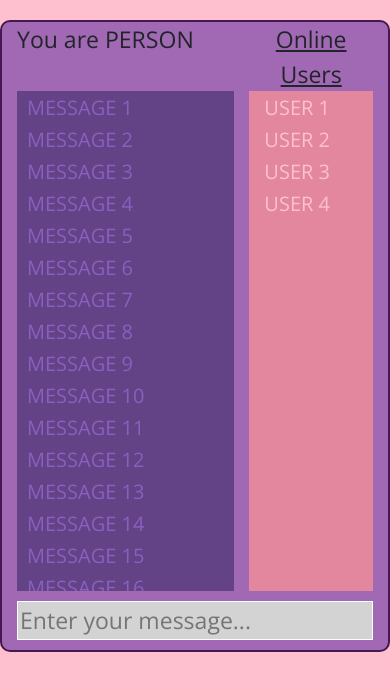
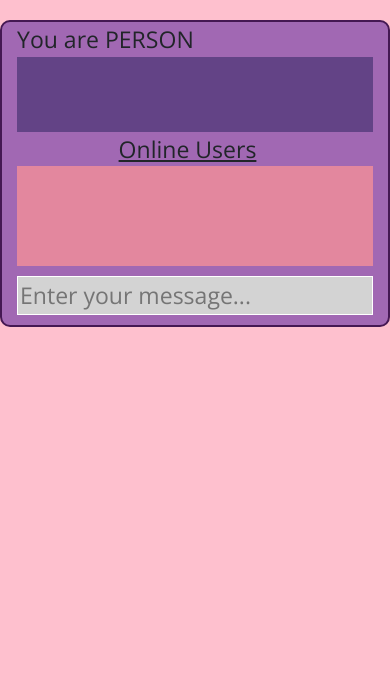
Before and after one commit to Inderpreet-D/NodeJS-Chat, a website: page chat/chat.html in a window 390 px wide. Drawn offline with nearby package versions, Linux system fonts and the light colour scheme; no server answers.

Commit message:
Fixed mobile layout

```diff
--- a/chat/chat.css
+++ b/chat/chat.css
@@ -20,7 +20,6 @@ Tutorial Section: 04
 }
 
 * {
-    /* border: 1px solid green; */
     font-family: 'Open Sans', sans-serif;
     font-size: 1.2rem;
 }
@@ -50,16 +49,27 @@ body {
     background-color: var(--secondary-dark);
     color: var(--secondary-color);
     padding-left: 10px;
+    margin-right: -15px;
+    max-height: 500px;
+}
+
+@media screen and (max-width: 768px) {
+    #users {
+        height: 100px;
+    }
 }
 
 #users {
     color: var(--bg-color);
     background-color: var(--accent-color);
+    margin-left: 15px;
+    max-height: 500px;
 }
+
 
 /* Bottom alignment from https://stackoverflow.com/questions/2015032/align-divs-to-bottom-or-baseline */
 #messages, #users {
-    height: 500px;
+    min-height: 75px;
     display: flex;
     flex-direction: column;
     overflow-y: auto;
@@ -71,7 +81,6 @@ body {
 }
 
 .message-current-user, .message-current-user > * {
-    font-style: italic;
     font-weight: bold;
     background-color: var(--main-color-dark);
 }
@@ -88,15 +97,14 @@ body {
 
 .username {
     color: white;
-    padding-right: 10px;
 }
 
 .message-data {
     color: whitesmoke;
 }
 
+/* Math in CSS https://css-tricks.com/a-couple-of-use-cases-for-calc/ */
 #input {
-    /* Math in CSS https://css-tricks.com/a-couple-of-use-cases-for-calc/ */
     width: calc(100% + 15px);
     margin-top: 10px;
     background-color: lightgray;
--- a/chat/chat.html
+++ b/chat/chat.html
@@ -8,8 +8,7 @@ Tutorial Section: 04
 
 <html>
     <head>
-        <meta name="viewport" content="width=device-width, initial-scale=1">
-
+        <meta name="viewport" content="width=device-width, initial-scale=1, maximum-scale=1, user-scalable=no">
         <title>Chat</title>
 
         <link rel="stylesheet" href="https://stackpath.bootstrapcdn.com/bootstrap/4.4.1/css/bootstrap.min.css" integrity="sha384-Vkoo8x4CGsO3+Hhxv8T/Q5PaXtkKtu6ug5TOeNV6gBiFeWPGFN9MuhOf23Q9Ifjh" crossorigin="anonymous">
@@ -20,43 +19,33 @@ Tutorial Section: 04
         <div class="container">
             <div class="contents">
                 <div class="row">
-                    <div class="col-8">You are <span id="name">PERSON</span></div>
-                    <div class="col-4" id="users-title">Online Users</div>
+                    <div class="col-md-8">
+                        <div class="row">
+                            <div class="col">You are <span id="name">PERSON</span></div>
+                        </div>
+                        <div class="row">
+                            <div class="col">
+                                <div id="messages"></div>
+                            </div>
+                        </div>
+                    </div>
+
+                    <div class="col-md-4">
+                        <div class="row">
+                            <div class="col" id="users-title">Online Users</div>
+                        </div>
+                        <div class="row">
+                            <div class="col" id="users"></div>
+                        </div>
+                    </div>
                 </div>
 
-                <div class="row" id="middle-area">
-                    <div class="col-8">
-                        <div id="messages">
-                            <div class="message">MESSAGE 1</div>
-                            <div class="message">MESSAGE 2</div>
-                            <div class="message">MESSAGE 3</div>
-                            <div class="message">MESSAGE 4</div>
-                            <div class="message">MESSAGE 5</div>
-                            <div class="message">MESSAGE 6</div>
-                            <div class="message">MESSAGE 7</div>
-                            <div class="message">MESSAGE 8</div>
-                            <div class="message">MESSAGE 9</div>
-                            <div class="message">MESSAGE 10</div>
-                            <div class="message">MESSAGE 11</div>
-                            <div class="message">MESSAGE 12</div>
-                            <div class="message">MESSAGE 13</div>
-                            <div class="message">MESSAGE 14</div>
-                            <div class="message">MESSAGE 15</div>
-                            <div class="message">MESSAGE 16</div>
-                        </div>
-                    </div>
-                    <div class="col-4" id="users">
-                        <div class="user">USER 1</div>
-                        <div class="user">USER 2</div>
-                        <div class="user">USER 3</div>
-                        <div class="user">USER 4</div>
-                    </div>
-                </div>
                 <div class="row">
                     <div class="col">
                         <input type="text" id="input" placeholder="Enter your message...">
                     </div>
                 </div>
+
                 <div class="row">
                     <div class="col" id="error">Error: Error Text</div>
                 </div>
```
